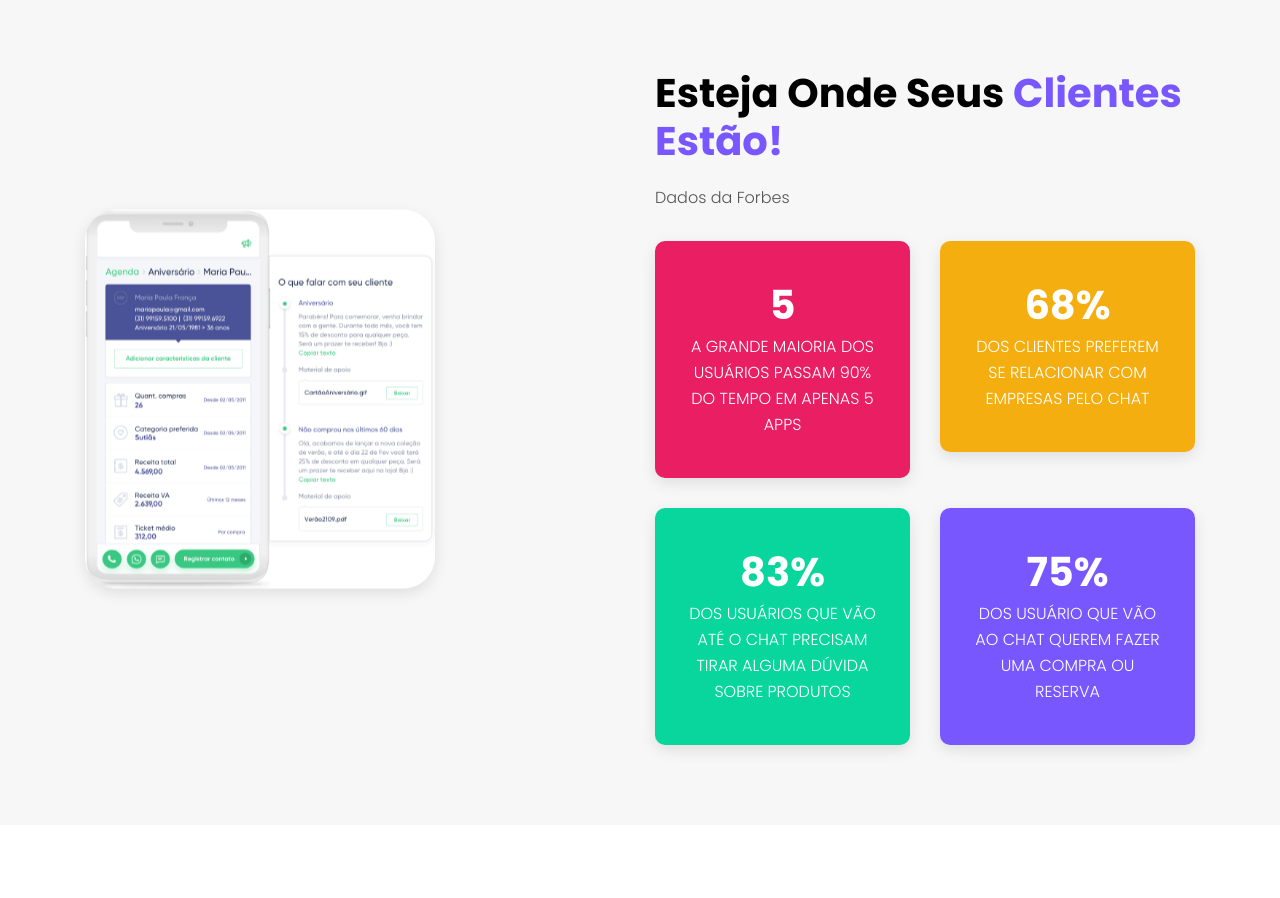
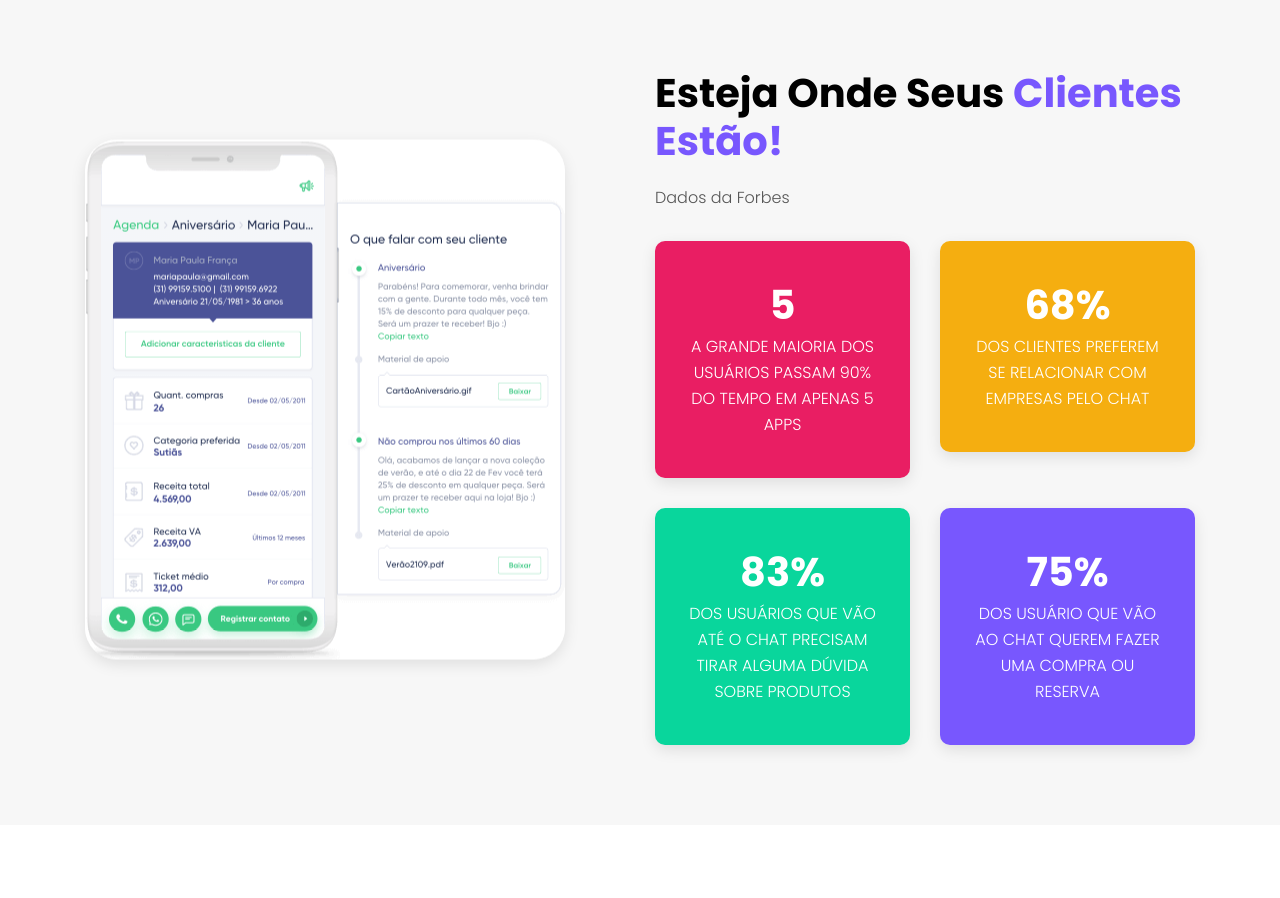
Before and after one commit to DonRuan22/Donexp-Landingpage, a plain HTML site: page index.html in a window 1280 px wide. Shown: the part 1600-2498 px from the top of the page. Drawn offline with Linux system fonts and the light colour scheme.

Commit message:
add photos dito

```diff
--- a/css/style.css
+++ b/css/style.css
@@ -637,7 +637,7 @@ Fun Facts Sections
 
 }
 .fun-facts-img img{
-    max-width: 350px;
+    max-width: 550px;
     width: 100%;
     box-shadow: var(--shadow-black-100);
     border-radius: 32px;
```
